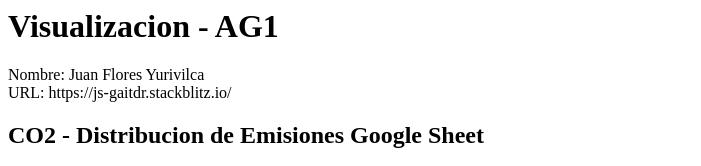
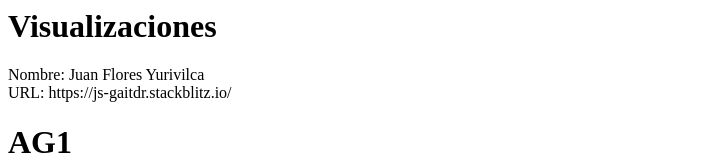
Before and after one commit to jdfloresy/AG1-Visualizacion, a website: page index.html in a window 1280 px wide. Shown: the top 166 px of the page, without its empty margins (0-701 px from the left). Drawn offline with Linux system fonts and the light colour scheme.

Commit message:
1 file modified

```diff
--- a/index.html
+++ b/index.html
@@ -1,7 +1,8 @@
-<H1> Visualizacion - AG1 </H1>
+<H1> Visualizaciones </H1>
 Nombre: Juan Flores Yurivilca <br>
 URL:
 https://js-gaitdr.stackblitz.io/
+<H1> AG1 </H1>
 <H2> CO2 - Distribucion de Emisiones Google Sheet </H2>
 <iframe width="637.5" height="371" seamless frameborder="0" scrolling="no" src="https://docs.google.com/spreadsheets/d/e/2PACX-1vRsogitiyEXx5mWXhb6u_73ee-ccnOcJDjHR8FH5ZWTocZWk_n_17WMkHhv7TPFC3uw8qUOQta6uff4/pubchart?oid=1211623542&amp;format=interactive"></iframe>
 <iframe width="637.5" height="371" seamless frameborder="0" scrolling="no" src="https://docs.google.com/spreadsheets/d/e/2PACX-1vRsogitiyEXx5mWXhb6u_73ee-ccnOcJDjHR8FH5ZWTocZWk_n_17WMkHhv7TPFC3uw8qUOQta6uff4/pubchart?oid=452367988&amp;format=interactive"></iframe>
@@ -9,5 +10,5 @@ https://js-gaitdr.stackblitz.io/
 <H2> Representacion de 5 variables </H2>
 <iframe width="770" height="476" seamless frameborder="0" scrolling="no" src="https://docs.google.com/spreadsheets/d/e/2PACX-1vTVCBh11yKQ41pqDp_n-DzzLfKG6PH_V1VeSpfP4nGVuHA_D5CBooKlk25iOcX0MkovdplFYRI3NgkH/pubchart?oid=799865056&amp;format=interactive"></iframe>
 
-<H2>AG2 visualizacion con Tableau </H2>
+<H2>AG2 Visualizacion con Tableau </H2>
 <a href="https://ibb.co/5hYfQDw"><img src="https://i.ibb.co/chb7W5V/Dashboard-1-1.png" alt="Dashboard-1-1" border="0"></a>
```
